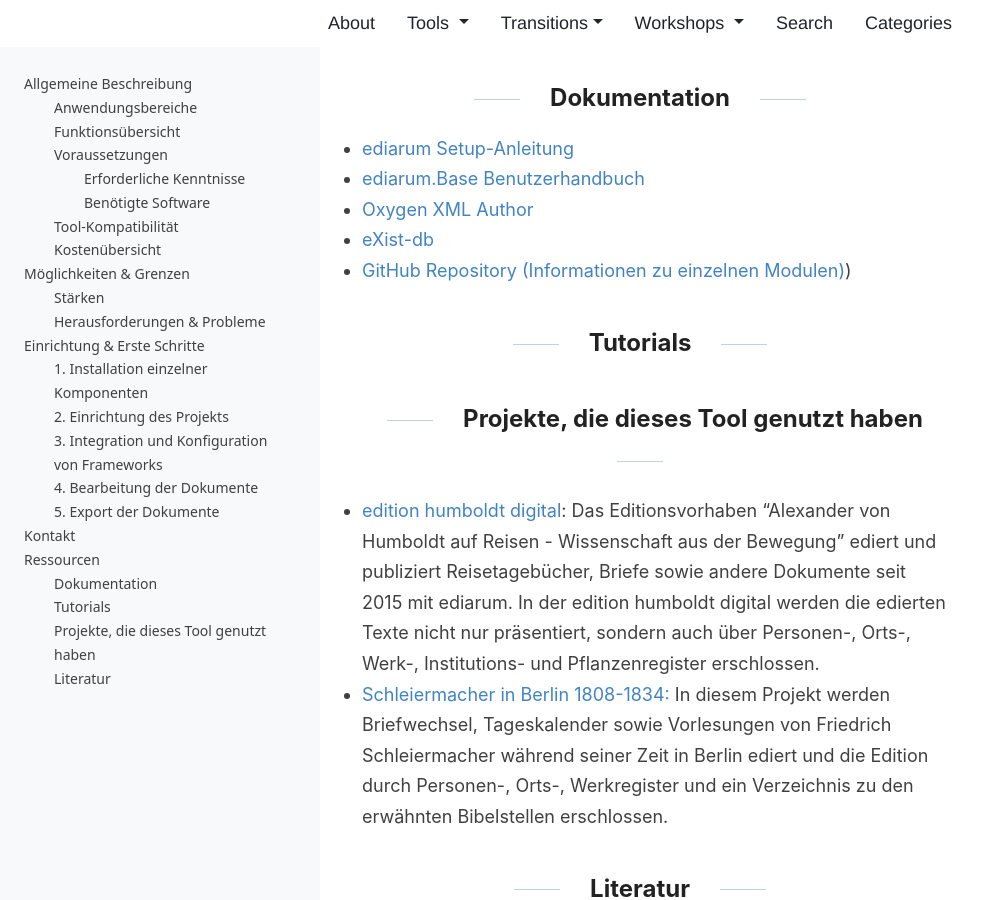
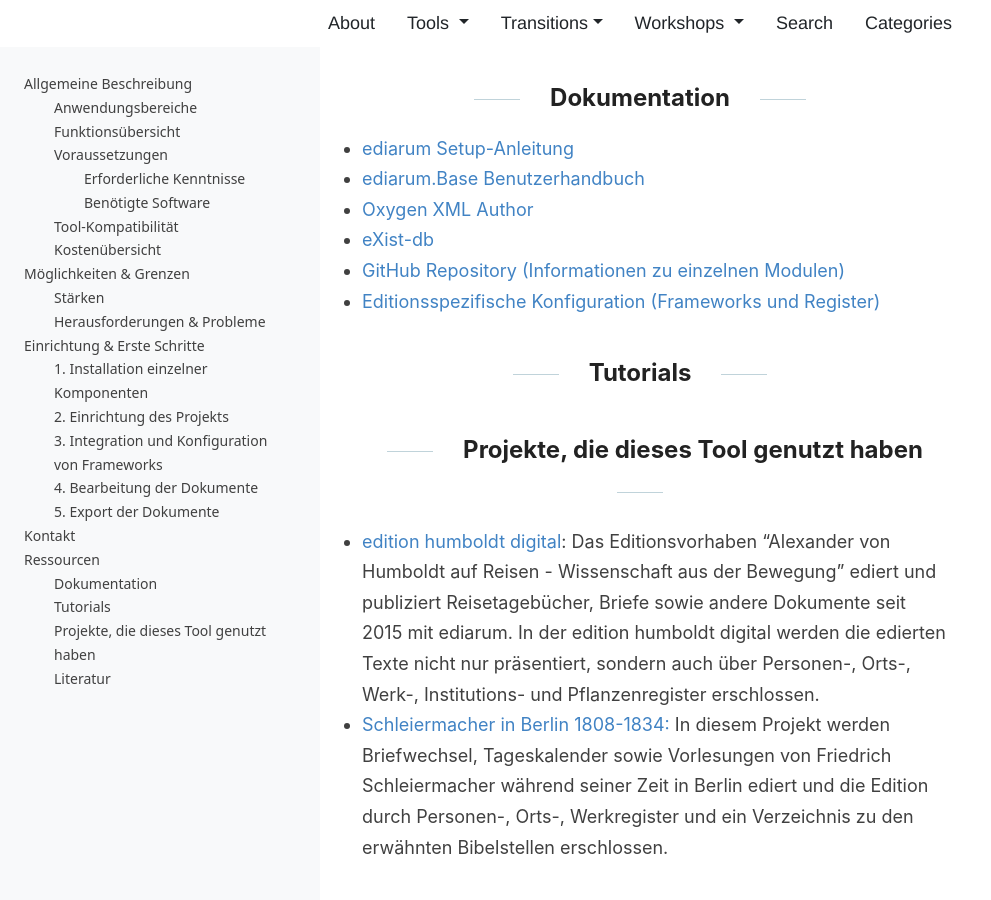
Before and after one commit to DigEdTnT/digedtnt.github.io, a Jekyll site: the page built from _posts/2023-04-27-ediarum.md, in a window 1280 px wide and 900 px high, scrolled down 11501 px. Shown: the whole window, without its empty margins (0-991 px from the left). Built offline with Jekyll 4.4.1, drawn with Linux system fonts in a browser that asks for light colours.

Commit message:
Update 2023-04-27-ediarum.md

```diff
--- a/_posts/2023-04-27-ediarum.md
+++ b/_posts/2023-04-27-ediarum.md
@@ -288,7 +288,8 @@
 * [ediarum.Base Benutzerhandbuch](https://www.ediarum.org/docs/ediarum.BASE.manual/)
 * [Oxygen XML Author](https://www.oxygenxml.com/doc/versions/20.1/ug-editor/topics/authoring_customization.html)
 * [eXist-db](http://exist-db.org/exist/apps/doc/)
-* [GitHub Repository (Informationen zu einzelnen Modulen)](https://github.com/ediarum))
+* [GitHub Repository (Informationen zu einzelnen Modulen)](https://github.com/ediarum)
+* [Editionsspezifische Konfiguration (Frameworks und Register)](https://www.ediarum.org/docs/set-up/DE/topics/customization/konfiguration.html)
 
 ## Tutorials
 
```
Also changed, not shown: other parts of _posts/2023-04-27-ediarum.md (+1 -1 lines).
